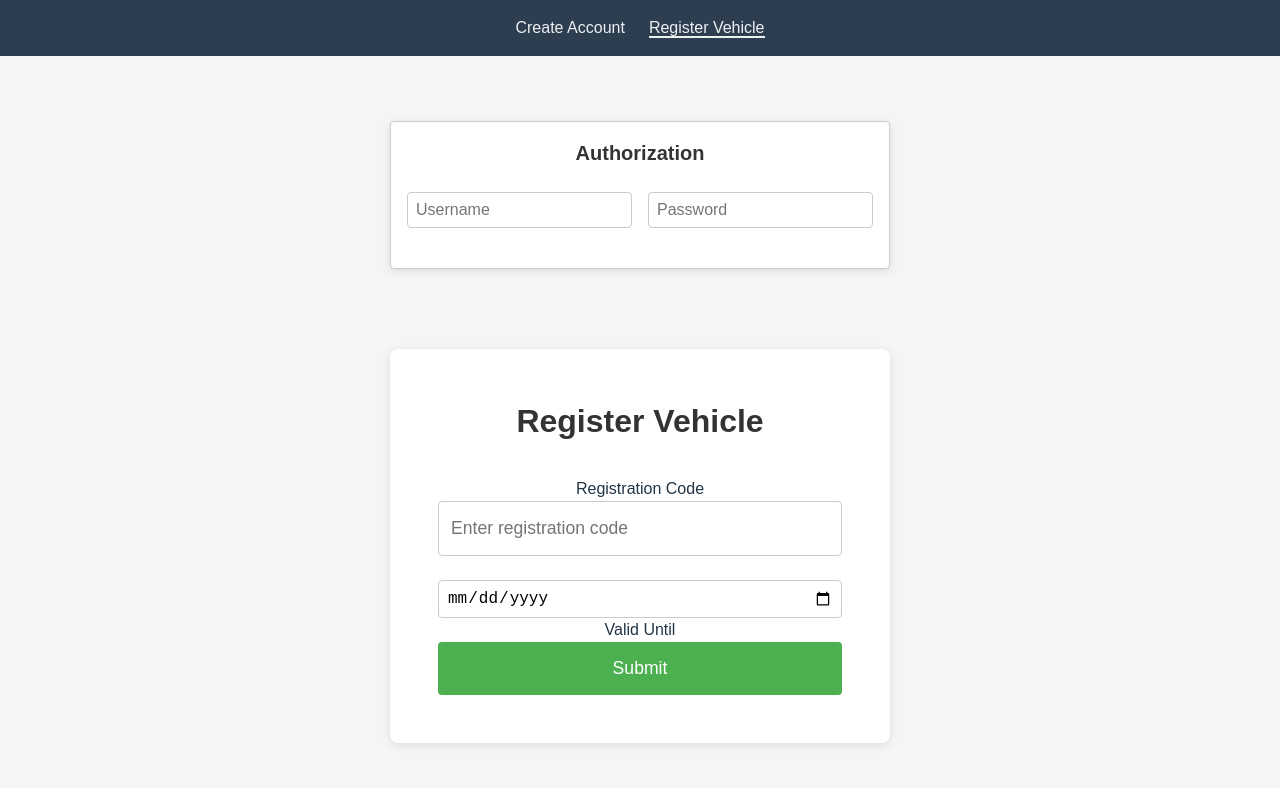
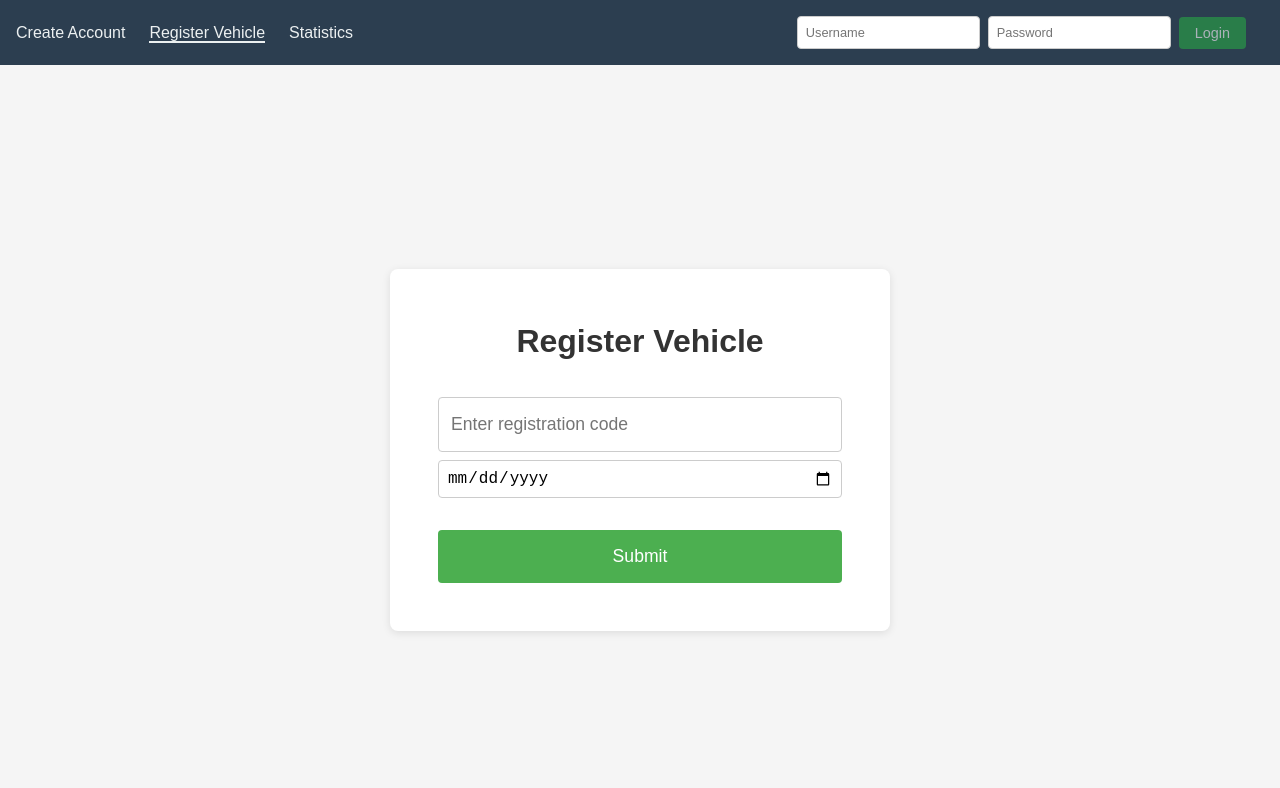
Before and after one commit to Cevs/vehicle-registration-service, a Vue app in the folder frontend/: page /register-vehicle in a window 1280 px wide. Shown: the top 788 px of the page. Built offline with nearby package versions, Linux system fonts and the light colour scheme.

Commit message:
Move login to navigation component, add login/logout button, store and read credentials from local storage, implement statistic page

```diff
--- a/frontend/src/components/AuthFields.vue
+++ /dev/null
@@ -1,82 +0,0 @@
-<!-- src/components/AuthFields.vue -->
-<template>
-  <div class="auth-fields form-container">
-    <h2>Authorization</h2>
-    <div class="field">
-      <input
-          id="username"
-          type="text"
-          :value="username"
-          @input="$emit('update:username', $event.target.value)"
-          placeholder="Username"
-          required
-      />
-    </div>
-
-    <div class="field">
-      <input
-          id="password"
-          type="password"
-          :value="password"
-          @input="$emit('update:password', $event.target.value)"
-          placeholder="Password"
-          required
-      />
-    </div>
-  </div>
-</template>
-
-<script>
-export default {
-  name: 'AuthFields',
-  props: {
-    username: {
-      type: String,
-      default: ''
-    },
-    password: {
-      type: String,
-      default: ''
-    }
-  }
-}
-</script>
-
-<style scoped>
-.auth-fields {
-  display: grid;
-  grid-template-columns: repeat(2, 1fr);
-  grid-template-rows: auto auto;
-  gap: 1rem;
-  margin-bottom: 2rem;
-
-  /* Border around the entire container */
-  border: 1px solid #ccc;
-  padding: 1rem;
-  border-radius: 4px;
-}
-
-/* Make the <h2> span both columns */
-.auth-fields h2 {
-  grid-column: 1 / -1;
-  margin: 0 0 0.5rem;
-  font-size: 1.25rem;
-  text-align: center;
-}
-
-/* Each input field sits in its own grid cell */
-.field {
-  display: flex;
-  flex-direction: column;
-}
-
-input[type="text"],
-input[type="password"] {
-  width: 100%;
-  padding: 0.5rem;
-  font-size: 1rem;
-  border: 1px solid #ccc;
-  border-radius: 4px;
-  box-sizing: border-box;
-}
-</style>
--- /dev/null
+++ b/frontend/src/components/Authorization.vue
@@ -0,0 +1,164 @@
+<!-- src/components/Authorization.vue -->
+<template>
+  <div class="login-container">
+    <div class="input-wrapper">
+      <input
+          id="username"
+          type="text"
+          :value="username"
+          @input="$emit('update:username', $event.target.value)"
+          placeholder="Username"
+          required
+      />
+    </div>
+
+    <div class="input-wrapper">
+      <input
+          id="password"
+          type="password"
+          :value="password"
+          @input="$emit('update:password', $event.target.value)"
+          placeholder="Password"
+          required
+      />
+    </div>
+
+    <button
+        class="login-button"
+        :class="loggedIn ? 'logout' : 'login'"
+        @click="handleAuth"
+        :disabled="!canToggle"
+    >
+      {{ loggedIn ? 'Logout' : 'Login' }}
+    </button>
+  </div>
+</template>
+
+<script>
+export default {
+  name: 'AuthFields',
+  props: {
+    username: {
+      type: String,
+      default: ''
+    },
+    password: {
+      type: String,
+      default: ''
+    }
+  },
+  computed: {
+    canToggle() {
+      if (this.loggedIn) return true;
+      return this.username.trim() !== '' && this.password.trim() !== '';
+    }
+  },
+  data() {
+    return {
+      loggedIn: false
+    }
+  },
+  mounted() {
+    // Check localStorage to see if credentials are already stored
+    const storedUsername = localStorage.getItem('username')
+    const storedPassword = localStorage.getItem('password')
+    if (storedUsername && storedPassword) {
+      this.loggedIn = true
+      // Optionally, emit these values upward so parent can stay in sync:
+      this.$emit('update:username', storedUsername)
+      this.$emit('update:password', storedPassword)
+    }
+  },
+  methods: {
+    handleAuth() {
+      if (!this.loggedIn && !this.canToggle) {
+        return
+      }
+
+      if (!this.loggedIn) {
+        // Logging in: store username/password in localStorage
+        localStorage.setItem('username', this.username)
+        localStorage.setItem('password', this.password)
+        this.loggedIn = true
+        this.$emit('login', { username: this.username, password: this.password })
+      } else {
+        // Logging out: clear stored credentials
+        localStorage.removeItem('username')
+        localStorage.removeItem('password')
+        this.loggedIn = false
+
+        this.$emit('update:username', '')
+        this.$emit('update:password', '')
+        this.$emit('logout')
+        this.$router.push({ name: 'CreateAccount' })
+      }
+    }
+  }
+}
+</script>
+
+<style scoped>
+.login-container {
+  display: flex;
+  gap: 8px; /* spacing between input fields and button */
+  align-items: center;
+}
+
+/* Each input-wrapper takes equal available space */
+.login-container .input-wrapper {
+  flex: 1;
+}
+
+/* Inputs fill their wrapper */
+.login-container input[type="text"],
+.login-container input[type="password"] {
+  width: 100%;
+  padding: 0.5rem;
+  font-size: 0.8rem;
+  border: 1px solid #ccc;
+  border-radius: 4px;
+  box-sizing: border-box;
+}
+
+/* Button styling */
+.login-button {
+  flex: 0 0 auto;
+  padding: 0.5rem 1rem;
+  font-size: 0.9rem;
+  font-weight: 500;
+  border: none;
+  border-radius: 4px;
+  cursor: pointer;
+  color: #fff;
+}
+
+/* Green background when not yet logged in ("Login" state) */
+.login-button.login {
+  background-color: #28a745;
+}
+
+/* Red background when already logged in ("Logout" state) */
+.login-button.logout {
+  background-color: #dc3545;
+}
+
+/* Adjust on hover */
+.login-button.login:hover {
+  background-color: #218838;
+}
+
+.login-button.logout:hover {
+  background-color: #c82333;
+}
+
+/* Disabled state */
+.login-button:disabled {
+  opacity: 0.6;
+  cursor: not-allowed;
+}
+
+/* Only apply hover style if not disabled */
+.login-button.login:hover:not(:disabled) {
+  background-color: #218838;
+}
+</style>
--- a/frontend/src/components/Navigation.vue
+++ b/frontend/src/components/Navigation.vue
@@ -11,13 +11,50 @@
           Register Vehicle
         </router-link>
       </li>
+      <li class="nav-item">
+        <router-link to="/statistics" class="nav-link">
+          Statistics
+        </router-link>
+      </li>
     </ul>
+
+    <div class="auth-container">
+      <Authorization
+          v-model:username="username"
+          v-model:password="password"
+          @login="handleLogin"
+          @logout="handleLogout"
+      />
+    </div>
   </nav>
 </template>
 
 <script>
+import Authorization from './Authorization.vue'
+
 export default {
-  name: 'Navigation'
+  name: 'Navigation',
+  components: {
+    Authorization
+  },
+  data() {
+    return {
+      username: '',
+      password: ''
+    }
+  },
+  methods: {
+    handleLogin({ username, password }) {
+      // Store credentials in localStorage (handled by AuthFields),
+      // but here you can react to the login event if needed.
+      // For example:
+      console.log('User logged in:', username)
+    },
+    handleLogout() {
+      // Handle any additional logout logic if necessary.
+      console.log('User logged out')
+    }
+  }
 }
 </script>
 
@@ -28,8 +65,16 @@ export default {
   left: 0;
   width: 100%;
   background-color: #2c3e50;
-  padding: 1rem 0;
+  padding: 1rem;
+  display: flex;
+  justify-content: space-between;
+  align-items: center;
   z-index: 1000;
+}
+
+/* Spacer to push page content below the fixed navbar */
+.navigation + * {
+  margin-top: 100px; /* Adjust this if navbar height changes */
 }
 
 .nav-list {
@@ -37,12 +82,7 @@ export default {
   margin: 0;
   padding: 0;
   display: flex;
-  justify-content: center; /* centers the menu horizontally */
   gap: 1.5rem;
-}
-
-.nav-item {
-  /* no extra styles needed here */
 }
 
 .nav-link {
@@ -54,4 +94,14 @@ export default {
 .nav-link.router-link-active {
   border-bottom: 2px solid #ecf0f1;
 }
+
+
+.auth-container .login-container {
+  width: 100%;
+}
+
+.auth-container {
+  padding-left: 20px;
+  margin-right: 50px;
+}
 </style>
--- a/frontend/src/components/RegisterVehicle.vue
+++ b/frontend/src/components/RegisterVehicle.vue
@@ -1,16 +1,9 @@
-<!-- src/components/RegisterVehicle.vue -->
 <template>
-
-  <AuthFields
-      v-model:username="username"
-      v-model:password="password"
-  />
 
   <div class="form-container" style="margin-top: 80px;">
     <h2>Register Vehicle</h2>
     <form @submit.prevent="submitForm">
       <div class="form-group">
-        <label for="registrationCode">Registration Code</label>
         <input
             id="registrationCode"
             type="text"
@@ -27,7 +20,6 @@
             v-model="validUntil"
             required
         />
-        <label for="validUntil">Valid Until</label>
       </div>
 
       <button type="submit">Submit</button>
@@ -37,17 +29,17 @@
 </template>
 
 <script>
-import AuthFields from './AuthFields.vue'
+import Authorization from './Authorization.vue'
 import axios from 'axios'
 
 export default {
   name: 'RegisterVehicle',
   components: {
-    AuthFields
+    AuthFields: Authorization
   },
   data() {
     return {
-      // Bound via AuthFields.vue
+      // Bound via Authorization.vue
       username: '',
       password: '',
       // Vehicle fields
@@ -59,10 +51,10 @@ export default {
   },
   methods: {
     async submitForm() {
+      const storedUsername = localStorage.getItem("username");
+      const storedPassword = localStorage.getItem("password");
       const apiHost = import.meta.env.VITE_API_BASE_URL
-      const credentials = btoa(`${this.username}:${this.password}`)
-      console.log("Username: " + this.username)
-      console.log("password: " + this.password)
+      const credentials = btoa(`${storedUsername}:${storedPassword}`)
 
       const payload = {
         registrationCode: this.registrationCode,
@@ -86,8 +78,10 @@ export default {
       } catch (err) {
 
         if (err.response && err.response.data && err.response.data.description) {
-          this.message = err.response.data.description;
-        } else {
+          this.message = err.response.data.description
+        } else if (err.response.data.error) {
+          this.message = err.response.data.error
+        } else{
           this.message = err.message;
         }
         this.messageType = "error";
--- /dev/null
+++ b/frontend/src/components/VehicleRegistrationStatistics.vue
@@ -0,0 +1,127 @@
+<!-- src/components/VehicleStatistics.vue -->
+<template>
+  <div class="container">
+    <h2>Account Vehicle Registrations</h2>
+    <div class="table-container">
+      <table>
+        <thead>
+        <tr>
+          <th>Account ID</th>
+          <th>Registration</th>
+        </tr>
+        </thead>
+        <tbody>
+        <tr v-for="(count, accountID) in stats" :key="accountID">
+          <td>{{ accountID }}</td>
+          <td>{{ count }}</td>
+        </tr>
+        </tbody>
+      </table>
+    </div>
+  </div>
+</template>
+
+<script>
+import axios from "axios";
+import Authorization from "./Authorization.vue";
+
+export default {
+  name: "VehicleStatistics",
+  components: {
+    AuthFields: Authorization
+  },
+  data() {
+    return {
+      stats: {},
+      message: "",
+      messageType: ""
+    }
+  },
+  methods: {
+    async fetchStatistics() {
+      const storedUsername = localStorage.getItem("username");
+      const storedPassword = localStorage.getItem("password");
+
+      if (!storedUsername || !storedPassword) {
+        this.messageType = "error";
+        this.message = "Please log in first (username/password not found).";
+        return;
+      }
+
+      const apiHost = import.meta.env.VITE_API_BASE_URL;
+      const credentials = btoa(`${storedUsername}:${storedPassword}`);
+
+      try {
+        const response = await axios.get(
+            `${apiHost}/statistics/accountID`,
+            {
+              headers: {
+                "Content-Type": "application/json",
+                Authorization: `Basic ${credentials}`
+              }
+            }
+        );
+
+        this.stats = response.data;
+        this.messageType = "";
+        this.message = "";
+      } catch (err) {
+        const serverMsg =
+            err.response?.data?.message || err.response?.data?.description;
+
+        this.messageType = "error";
+        this.message = serverMsg || err.message;
+        console.error("Error fetching statistics:", err);
+      }
+    }
+  },
+  mounted() {
+    // Automatically fetch as soon as this component mounts:
+    this.fetchStatistics();
+  }
+}
+</script>
+
+<style>
+.container {
+  width: 1000px;
+  margin: 40px auto;
+  padding: 0 16px;
+}
+
+.table-container {
+  width: 100%;
+  overflow-x: auto;
+  background-color: #fff;
+  border-radius: 4px;
+  box-shadow: 0 2px 4px rgba(0, 0, 0, 0.1);
+}
+
+table {
+  width: 100%;
+  border-collapse: collapse;
+  min-width: 400px; /* Ensures table doesn’t collapse too much */
+}
+
+thead {
+  background-color: #2c3e50;
+  color: #fff;
+}
+
+th,
+td {
+  padding: 12px 16px;
+  text-align: left;
+  border-bottom: 1px solid #e0e0e0;
+}
+
+tbody tr:nth-child(even) {
+  background-color: #f9f9f9;
+}
+
+thead th {
+  position: sticky;
+  top: 0;
+  z-index: 1;
+}
+</style>
--- a/frontend/src/router.js
+++ b/frontend/src/router.js
@@ -2,6 +2,7 @@
 import { createRouter, createWebHistory } from 'vue-router'
 import AccountForm from './components/AccountForm.vue'
 import RegisterVehicle from "./components/RegisterVehicle.vue";
+import VehicleRegistrationStatistics from "./components/VehicleRegistrationStatistics.vue";
 
 const routes = [
     {
@@ -17,6 +18,11 @@ const routes = [
         path: '/register-vehicle',
         name: 'RegisterVehicle',
         component: RegisterVehicle
+    },
+    {
+        path: '/statistics',
+        name: 'VehicleRegistrationStatistics',
+        component: VehicleRegistrationStatistics
     }
 ]
 
--- a/frontend/src/style.css
+++ b/frontend/src/style.css
@@ -29,6 +29,7 @@ body {
   height: 100vh;
   margin: 0;
   background-color: #f5f5f5;
+  color: #1a1a1a;
   font-family: Arial, sans-serif;
 }
 
@@ -104,7 +105,7 @@ button:focus-visible {
 .form-container input[type="password"] {
   width: 100%;
   padding: 1rem 0.75rem;
-  margin-bottom: 1.5rem;
+  margin-bottom: 0.5rem;
   border: 1px solid #cccccc;
   border-radius: 4px;
   font-size: 1.1rem;
@@ -117,6 +118,10 @@ input[type="date"] {
   font-size: 1rem;
   border: 1px solid #ccc;
   border-radius: 4px;
+}
+
+.form-container button {
+  margin-top: 2rem;
 }
 
 .form-group {
```
